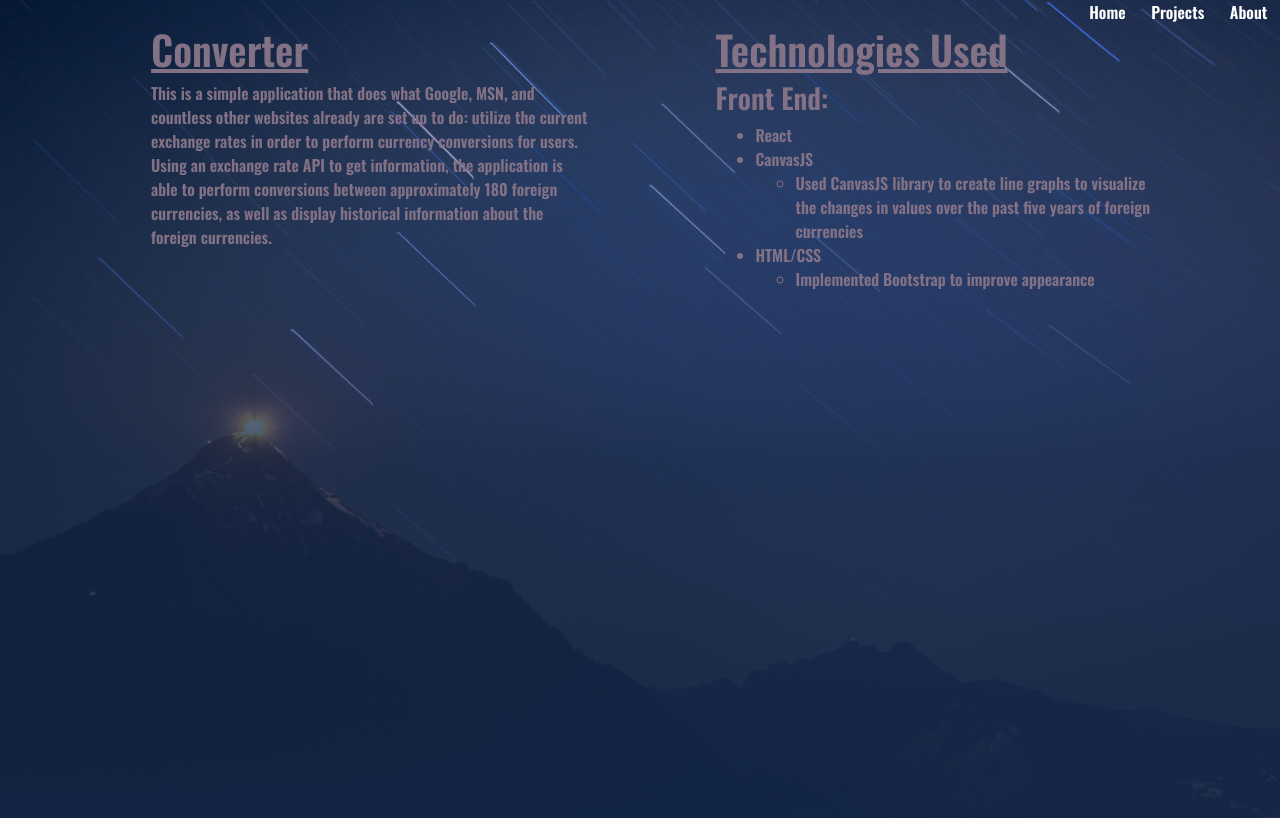
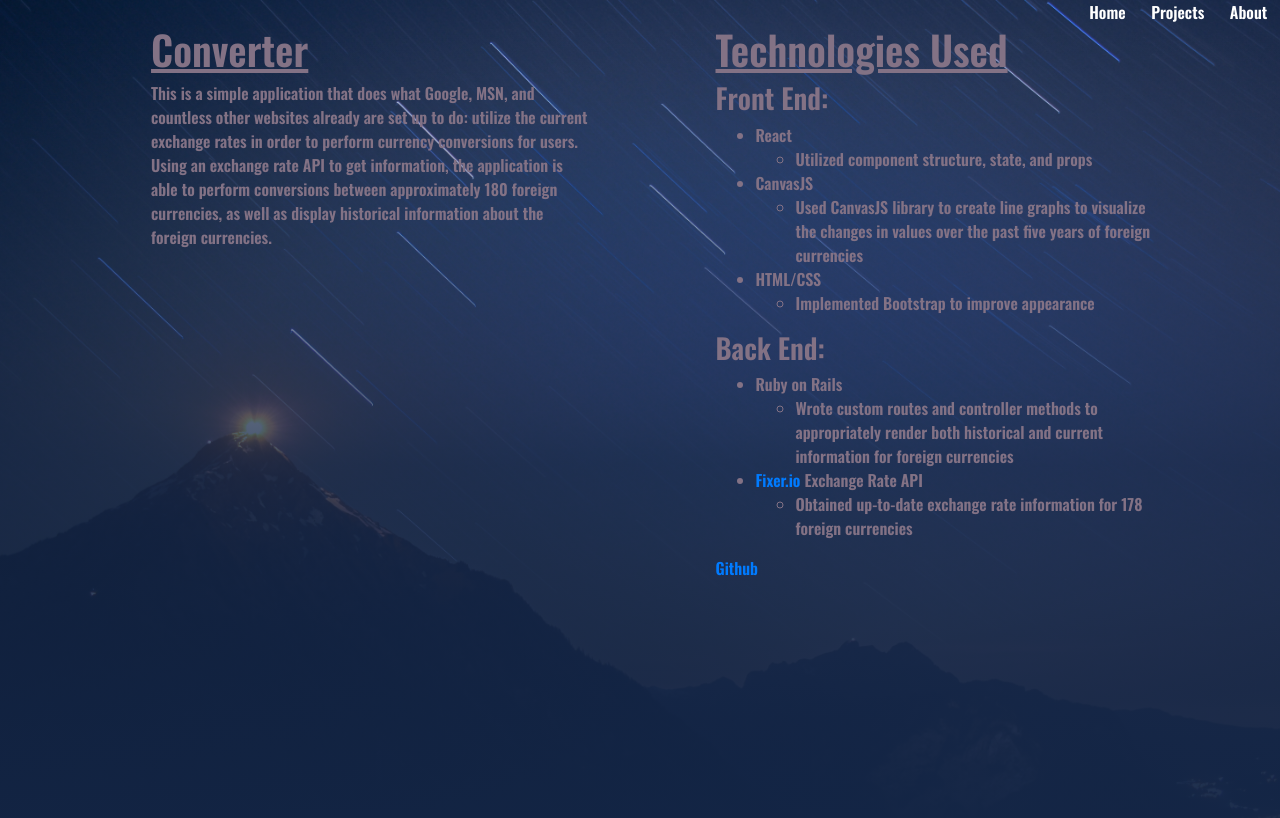
Before and after one commit to kennja05/personal-site, a React (Create React App) app: page /projects/converter in a window 1280 px wide. Shown: the top 818 px of the page. Built offline with nearby package versions, Linux system fonts and the light colour scheme; a web font is replaced by a local one.

Commit message:
updated project links to github to open new tabs

```diff
--- a/src/individualProjects/Converter.js
+++ b/src/individualProjects/Converter.js
@@ -18,7 +18,13 @@ const Converter = () => {
                 <h1><u>Technologies Used</u></h1>
                 <h3>Front End:</h3>
                 <ul>
-                    <li>React</li>
+                    <li>React
+                        <ul>
+                            <li>
+                                Utilized component structure, state, and props
+                            </li>
+                        </ul>
+                    </li>
                     <li>CanvasJS
                         <ul>
                             <li>
@@ -35,6 +41,27 @@ const Converter = () => {
                         </ul>
                     </li>
                 </ul>
+                <h3>Back End:</h3>
+                <ul>
+                    <li>Ruby on Rails
+                        <ul>
+                            <li>
+                                Wrote custom routes and controller methods to appropriately render
+                                both historical and current information for foreign currencies
+                            </li>
+                        </ul>
+                    </li>
+                    <li>
+                        <a href='https://fixer.io' target='_blank' rel='noopener noreferrer'>Fixer.io</a> Exchange Rate API
+                        <ul>
+                            <li>
+                                Obtained up-to-date exchange rate information for 178 foreign
+                                currencies
+                            </li>
+                        </ul>
+                    </li>
+                </ul>
+                <p><a href='https://github.com/kennja05/converter-fe' target='_blank' rel='noopener noreferrer'>Github</a></p>
             </div>
         </div>
     )
--- a/src/individualProjects/ImageScrambler.js
+++ b/src/individualProjects/ImageScrambler.js
@@ -51,7 +51,7 @@ const ImageScrambler = () => {
                     </li>
                 </ul>
                 <p>
-                    <a href='https://github.com/kennja05/Image-Scrambler-Game'>Github</a>
+                    <a href='https://github.com/kennja05/Image-Scrambler-Game' target='_blank' rel='noopener noreferrer'>Github</a>
                 </p>
             </div>
 
--- a/src/individualProjects/StatesGame.js
+++ b/src/individualProjects/StatesGame.js
@@ -55,6 +55,9 @@ const StatesGame = () => {
                         </ul>
                     </li>
                 </ul>
+                <p>
+                    <a href='https://github.com/kennja05/us-states-game' target='_blank' rel='noopener noreferrer'>Github</a>
+                </p>
             </div>
 
 
--- a/src/individualProjects/Triptracker.js
+++ b/src/individualProjects/Triptracker.js
@@ -68,7 +68,7 @@ const Triptracker = () => {
                             </li>
                         </ul>
                     </li>
-                    <li><a href='https://fixer.io/'>Fixer.io</a> Exchange Rate API
+                    <li><a href='https://fixer.io/' target='_blank' rel='noopener noreferrer'>Fixer.io</a> Exchange Rate API
                         <ul>
                             <li>Obtained up-to-date exchange rate information for 178 foreign
                                 currencies
@@ -77,7 +77,7 @@ const Triptracker = () => {
                     </li>
                 </ul>
                 <p>
-                    <a href='https://github.com/kennja05/trip-tracker-fe'>Github</a>
+                    <a href='https://github.com/kennja05/trip-tracker-fe' target='_blank' rel='noopener noreferrer'>Github</a>
                     {/* will maybe want to get the github icon */}
                 </p>
             </div>
```
